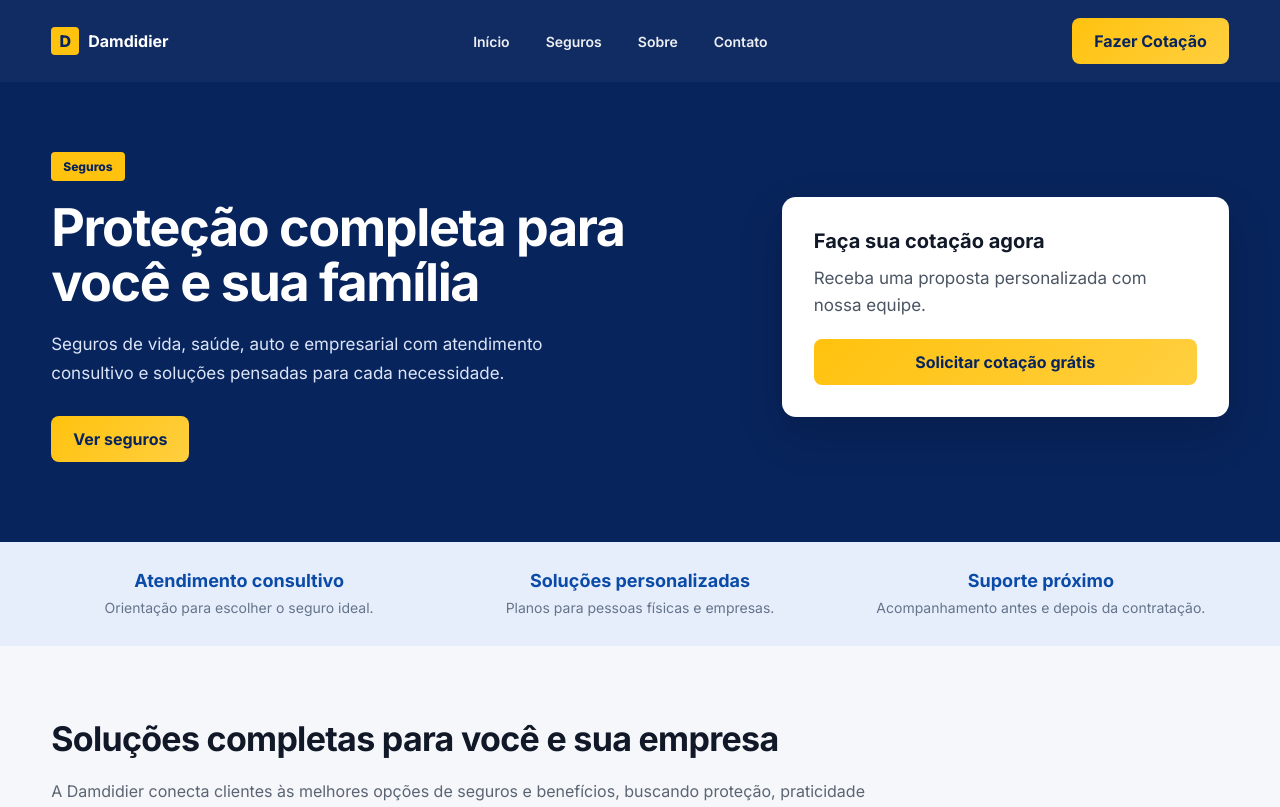
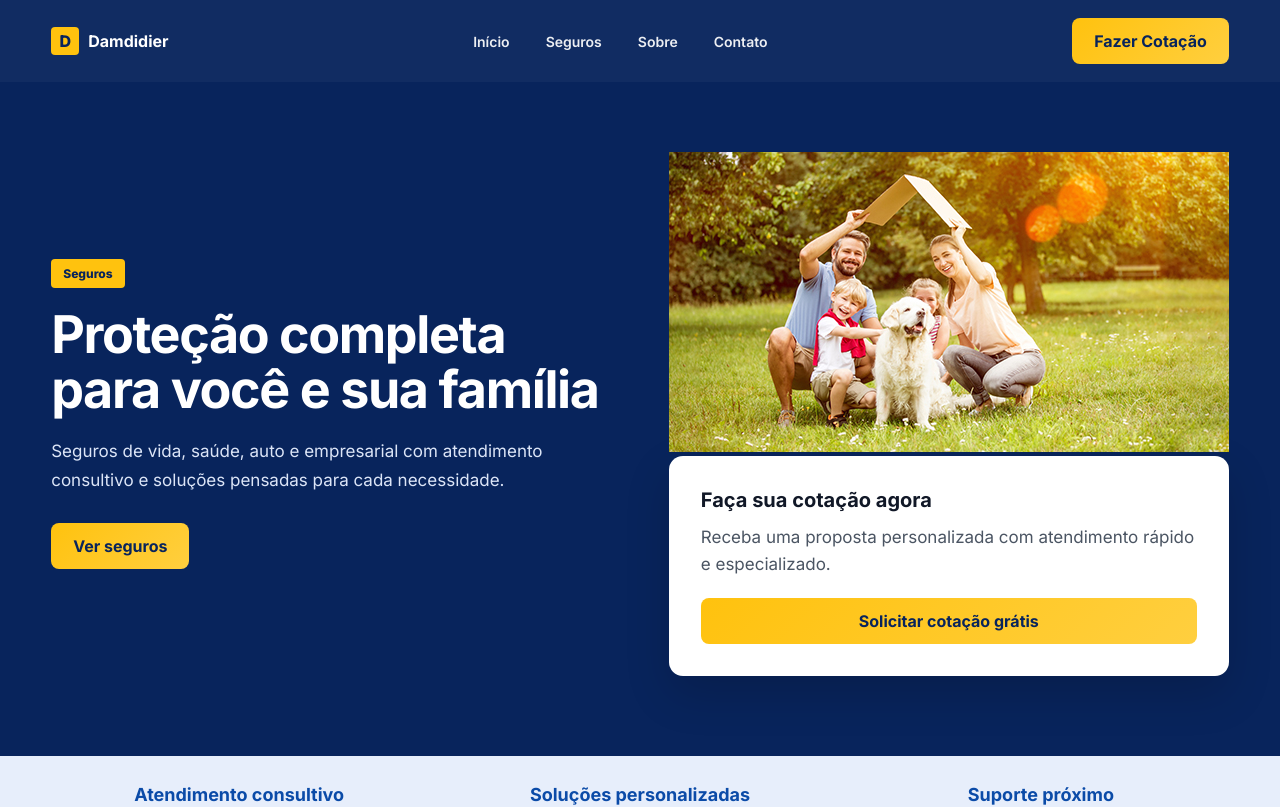
Before and after one commit to joaomps11/project-damdidier-site, a Next.js app: page / in a window 1280 px wide. Shown: the top 807 px of the page. Built offline with nearby package versions, Linux system fonts and the light colour scheme.

Commit message:
Add hero visual and update quote box in page.jsx
Added a hero visual section with an image and updated quote box content.

```diff
--- a/app/page.jsx
+++ b/app/page.jsx
@@ -24,13 +24,24 @@ export default function Home() {
               </Link>
             </div>
 
-            <div className="quote-box">
-              <h3>Faça sua cotação agora</h3>
-              <p>Receba uma proposta personalizada com nossa equipe.</p>
-              <Link href="/cotacao" className="btn-yellow full">
-                Solicitar cotação grátis
-              </Link>
-            </div>
+<div className="hero-visual">
+  <img
+    src="/imagens/hero-seguros.jpg"
+    alt="Proteção e segurança familiar"
+  />
+
+  <div className="quote-box floating">
+    <h3>Faça sua cotação agora</h3>
+
+    <p>
+      Receba uma proposta personalizada com atendimento rápido e especializado.
+    </p>
+
+    <Link href="/cotacao" className="btn-yellow full">
+      Solicitar cotação grátis
+    </Link>
+  </div>
+</div>
           </div>
         </section>
 
```
